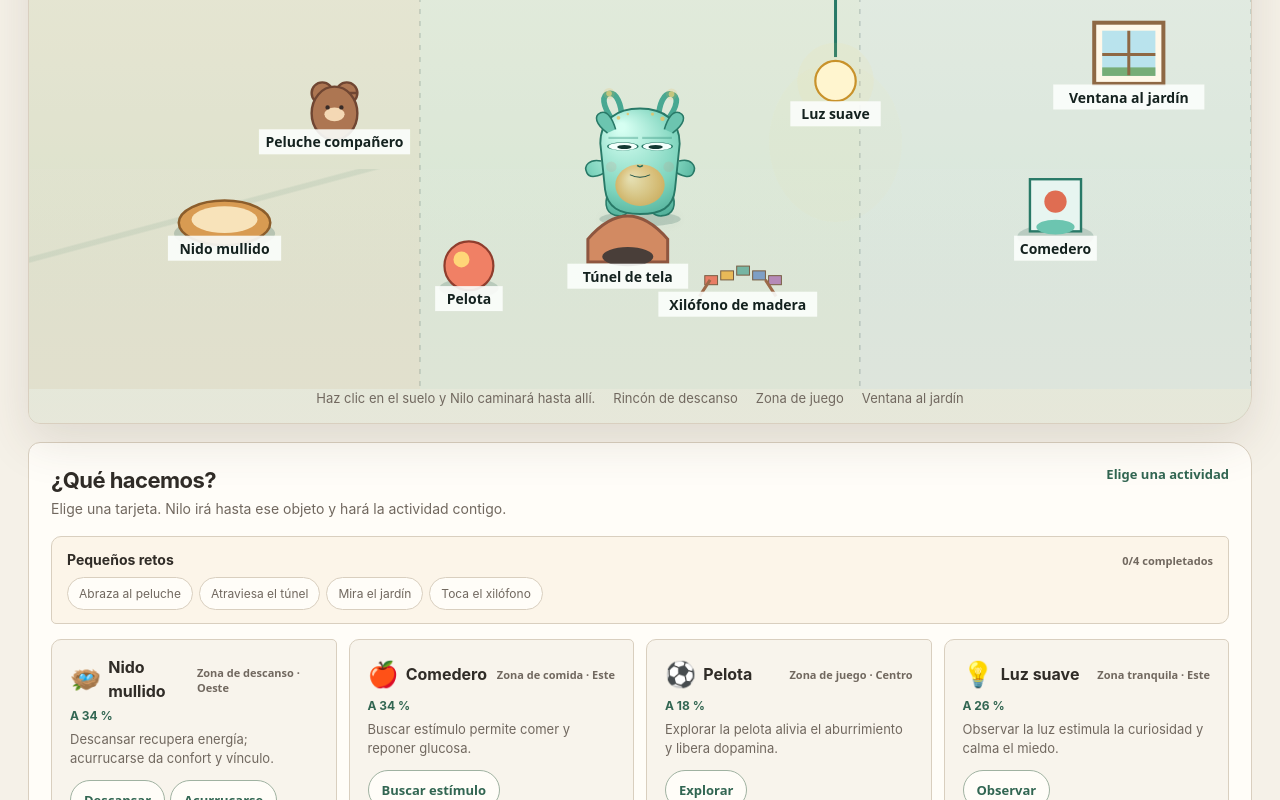
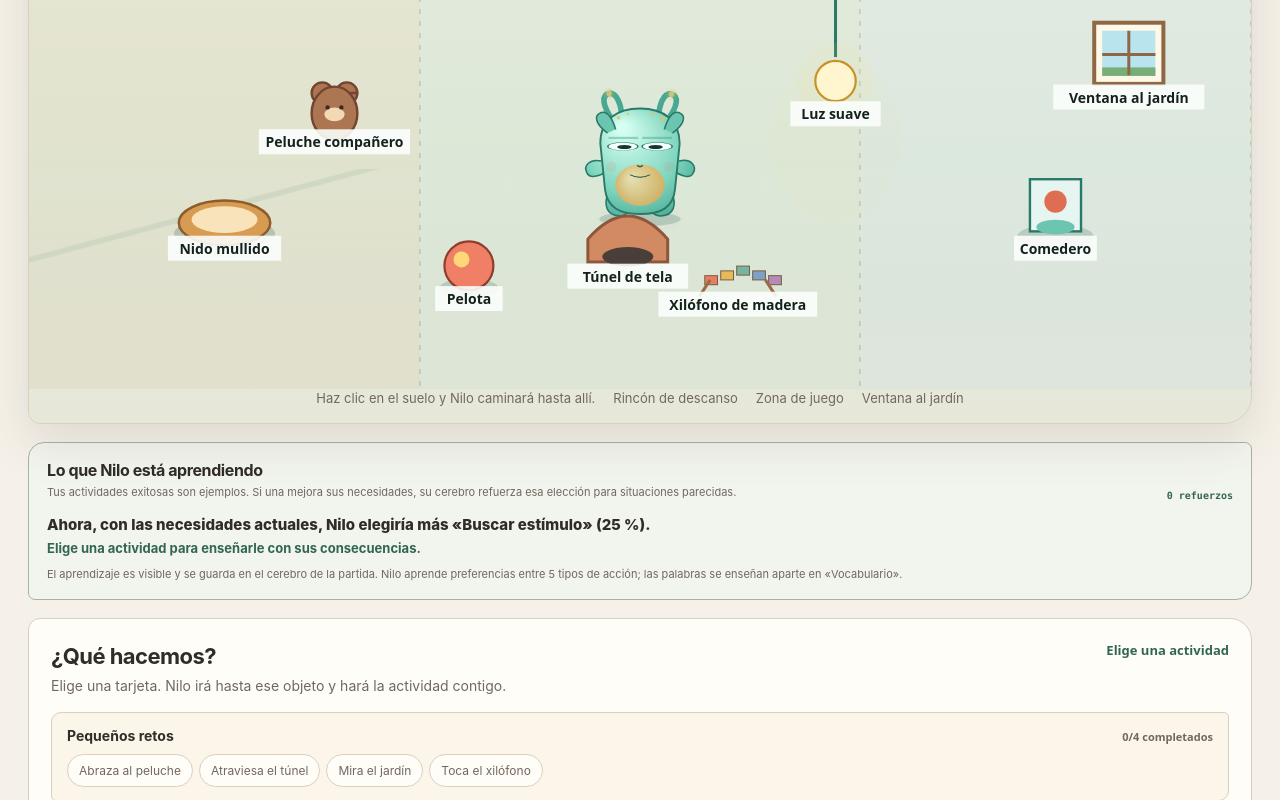
Before and after one commit to Purplerave/creatures, a website built with Vite: page index.html in a window 1280 px wide. Shown: the part 422-1222 px from the top of the page. Built offline with nearby package versions, Linux system fonts and the light colour scheme.

Commit message:
Show Nilo's learning progress in the habitat

```diff
--- a/index.html
+++ b/index.html
@@ -426,6 +426,15 @@
         .activity-log li strong { grid-column: 2; }
         .activity-log li span { grid-column: 2; }
       }
+      .learning-panel {
+        padding: 16px 18px;
+        border: 1px solid color-mix(in srgb, var(--teal) 35%, var(--line));
+        border-radius: 16px 7px 16px 7px;
+        background: color-mix(in srgb, var(--teal) 7%, var(--surface));
+      }
+      .learning-summary { margin: 12px 0 4px; font-size: 15px; font-weight: 800; }
+      .learning-last { margin: 0; color: var(--teal-dark); font-size: 13px; font-weight: 700; }
+      .learning-note { margin: 9px 0 0; color: var(--muted); font-size: 11px; }
       .world-note { margin: 5px 0 0; color: var(--muted); font-size: 12px; }
 
       .drive-grid {
@@ -905,6 +914,18 @@
               <span>Haz clic en el suelo y Nilo caminará hasta allí.</span><span>Rincón de descanso</span><span>Zona de juego</span><span>Ventana al jardín</span>
             </p>
           </section>
+        <section class="learning-panel" aria-labelledby="learning-title">
+          <div class="panel-heading">
+            <div>
+              <h2 id="learning-title">Lo que Nilo está aprendiendo</h2>
+              <p>Tus actividades exitosas son ejemplos. Si una mejora sus necesidades, su cerebro refuerza esa elección para situaciones parecidas.</p>
+            </div>
+            <output id="learning-count" class="drive-count" aria-live="polite">0 refuerzos</output>
+          </div>
+          <p id="learning-summary" class="learning-summary">Todavía no hay una preferencia aprendida.</p>
+          <p id="learning-last" class="learning-last" role="status" aria-live="polite">Elige una actividad para enseñarle con sus consecuencias.</p>
+          <p class="learning-note">El aprendizaje es visible y se guarda en el cerebro de la partida. Nilo aprende preferencias entre 5 tipos de acción; las palabras se enseñan aparte en «Vocabulario».</p>
+        </section>
         <section class="world-panel" aria-labelledby="world-title">
             <div class="panel-heading">
               <div>
```
